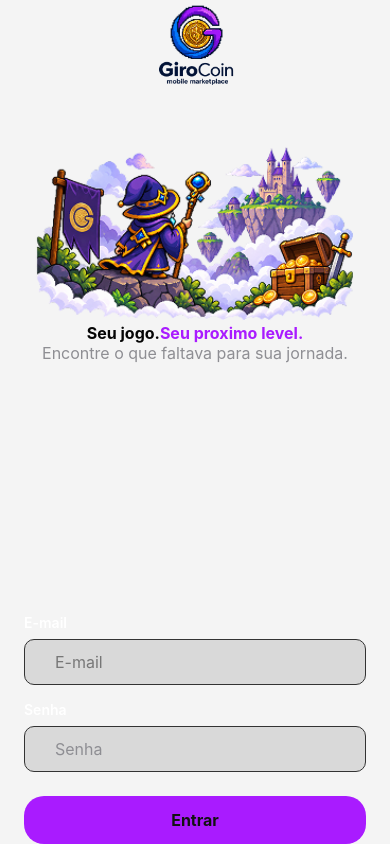
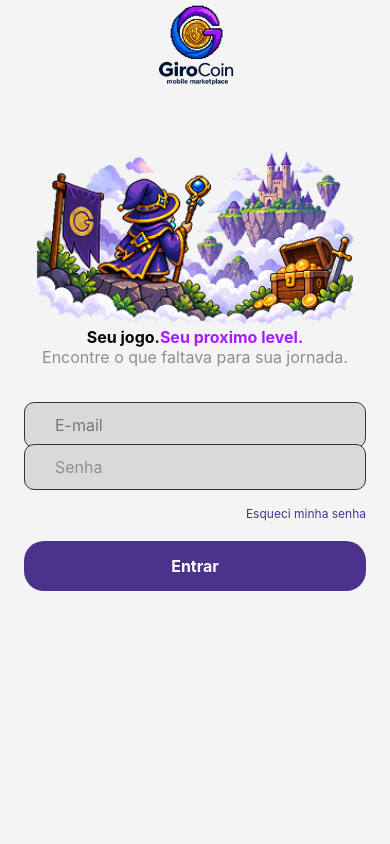
Before and after one commit to Nicolasdev25/giroCoin, a React Native app: screen /Login in a window 390 px wide. Built offline with nearby package versions, Linux system fonts and the light colour scheme.

Commit message:
add styles in form and button

```diff
--- a/src/screens/LoginScreen.js
+++ b/src/screens/LoginScreen.js
@@ -52,7 +52,7 @@ export default function LoginScreen() {
         </View>
 
         <View style={styles.form}>
-          <Text style={styles.label}>E-mail</Text>
+          <Text style={styles.label}></Text>
           <TextInput
             style={styles.input}
             placeholder="E-mail"
@@ -63,7 +63,7 @@ export default function LoginScreen() {
             onChangeText={setEmail}
           />
 
-          <Text style={styles.label}>Senha</Text>
+          <Text style={styles.label}></Text>
           <TextInput
             style={styles.input}
             placeholder="Senha"
@@ -72,6 +72,10 @@ export default function LoginScreen() {
             value={password}
             onChangeText={setPassword}
           />
+
+          <View stye={styles.forgPass}>
+            <Text style={styles.fPass}>Esqueci minha senha</Text>
+          </View>
 
           <TouchableOpacity style={styles.button} onPress={handleLogin}>
             <Text style={styles.buttonText}>Entrar</Text>
@@ -127,11 +131,13 @@ const styles = StyleSheet.create({
   },
   form: {
     width: "100%",
+    height: "50%",
+    marginTop: -200,
   },
   label: {
     color: "#FFFFFF",
     fontSize: 14,
-    marginBottom: 8,
+    marginBottom: -20,
     fontWeight: "600",
   },
   input: {
@@ -145,15 +151,22 @@ const styles = StyleSheet.create({
     borderWidth: 1,
     borderColor: "#333333",
   },
+
+  fPass: {
+    color: "#4B338B",
+    textAlign: "right",
+    fontSize: 12,
+  },
+
   button: {
-    backgroundColor: "#A91BFF",
+    backgroundColor: "#4B338B",
     borderRadius: 20,
-    paddingVertical: 14,
+    paddingVertical: 15,
     alignItems: "center",
-    marginTop: 8,
+    marginTop: 20,
   },
   buttonText: {
-    color: "#121212",
+    color: "#FBFBFB",
     fontSize: 16,
     fontWeight: "bold",
   },
```
